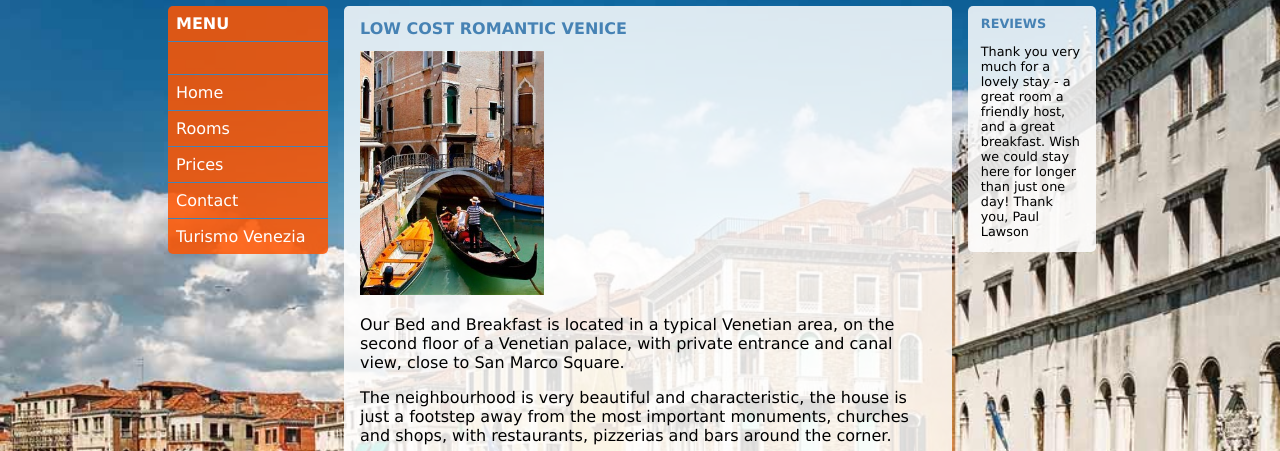
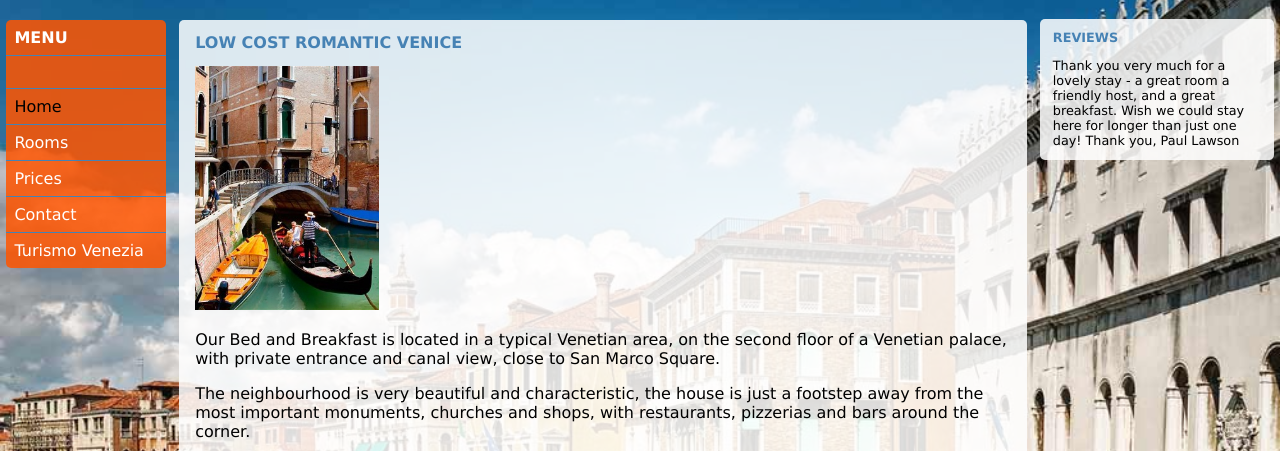
Before and after one commit to montik/rwd, a plain HTML site: page 2/bnb/index.html in a window 1280 px wide. Shown: the part 94-545 px from the top of the page. Drawn offline with Linux system fonts and the light colour scheme.

Commit message:
assignment 2

```diff
--- /dev/null
+++ b/2/bnb/flex.css
@@ -0,0 +1,33 @@
+#wrapper {
+	display: flex;
+	flex-wrap: wrap;
+	align-items: flex-start;
+}
+
+header {
+	flex-basis: 100%;
+}
+
+nav {
+	flex-basis: 100%;
+}
+@media all and (min-width: 60em) {
+  nav {
+		flex-basis: 10em;
+  }
+}
+
+main {
+  flex-basis: 20em;
+  flex-grow: 5;
+}
+@media all and (min-width: 35em) and (max-width: 60em) {
+  main {
+    order: 1;
+  }
+}
+
+aside {
+  flex-basis: 10em;
+  flex-grow: 1;
+}
--- a/2/bnb/index.html
+++ b/2/bnb/index.html
@@ -7,18 +7,19 @@
   <meta name="description" content="The best B&B in the whole Laguna!">
   <meta name="viewport" content="initial-scale=1, width=device-width">
   <link href="responsive-style.css" rel="stylesheet">
+  <link href="flex.css" rel="stylesheet">
 </head>
 
 <body>
 <div id="wrapper">
-  <header role="banner">
+  <header class="framed" role="banner">
     <h1>Canal View B&B</h1>
   </header>
 
-  <nav role="navigation">
+  <nav class="framed" role="navigation">
           <h2> Menu </h2>
           <ul>
-                  <li><a href="index.html">Home</a></li>
+                  <li class="current-page"><a href="index.html">Home</a></li>
                   <li><a href="rooms.html">Rooms</a></li>
                   <li><a href="prices.html">Prices</a></li>
                   <li><a href="contact.html">Contact</a></li>
@@ -26,7 +27,7 @@
           </ul>
   </nav>
 
-  <main class="whited" role="main">
+  <main class="framed whited" role="main">
           <section>
           <h2> Low cost romantic venice </h2>
           <img src="gondola.jpg" class="img-center img-small"  alt="Canal view from the street, just in front of our B&B! Two gondols and a very tipical venetian bridge in the morning light.">
@@ -39,7 +40,7 @@
           </section>
   </main>
 
-  <aside class="whited comment" role="complementary">
+  <aside class="framed whited comment" role="complementary">
           <h2> Reviews </h2>
           <p>Thank you very much for a lovely stay - a great room a friendly host, and a great breakfast. Wish we could stay here for longer than just one day! Thank you, Paul Lawson</p>
   </aside>
--- a/2/bnb/responsive-style.css
+++ b/2/bnb/responsive-style.css
@@ -1,5 +1,9 @@
+body {
+  box-sizing: border-box;
+}
+
 *, *:before, *:after {
- box-sizing: border-box;
+ box-sizing: inherit;
 }
 
 h1 {
@@ -33,43 +37,62 @@ h2 {
   max-width: 184px;
 }
 
+.whited {
+  background: hsla(0, 100%, 100%, .85);
+  border-radius: 5px;
+  padding: .01em 1em;
+}
+
+.framed {
+  margin: .3em .5%;
+}
+
 body {
-	margin: 0;
 	background-image: url(background.jpg);
 	background-repeat: no-repeat;
 	background-size: cover;
 	font-family: "Lucida Sans Unicode", "Lucida Grande", sans-serif;
+  margin: 0;
+}
+@media all and (max-width: 35em) {
+  body {
+    margin: 0 .3em;
+  }
 }
 
 #wrapper {
   width: 100%;
-  max-width: 60em;
-  margin: auto;
-  padding: 0 .5em;
-}
-
-header {
-	flex-basis: 100%;
+  max-width: 80em;
+  margin: 0 auto;
+  padding: 0;
 }
 
 nav {
-  height: 2em;
   overflow: hidden;
   background: hsla(20, 100%, 50%, .85);
   border-radius: 5px;
   padding: 0;
   margin-bottom: .8em;
+  text-align: center;
+  max-height: 2.1em;
+  transition: max-height 1s cubic-bezier(.45,.05,.55,.95);
+}
+@media all and (min-width: 35em) {
+  nav {
+    max-height: 200em;
+  }
+}
 
-	flex-basis: 100%;
+nav:hover, nav:active, nav:focus {
+  max-height: 200em;
 }
 
 @media all and (min-width: 60em) {
   nav {
     float: left;
     height: auto;
-    width: 10em;
-		flex-basis: 10em;
-    margin-right: 1em;
+    width: 13%;
+    text-align: left;
   }
 }
 
@@ -85,10 +108,31 @@ nav h2 {
   margin: .5em 0 2em 0;
   padding: 0 0 .5em .5em;
 }
+@media all and (min-width: 35em) and (max-width: 60em) {
+  nav h2 {
+    text-indent: 100%;
+    white-space: nowrap;
+    overflow: hidden;
+    height: 0;
+    margin: 0;
+    padding: 0;
+    border: 0;
+  }
+}
 
 nav li {
   padding: .5em;
   border-top: 1px solid steelblue;
+}
+@media all and (min-width: 35em) and (max-width: 60em) {
+  nav li {
+    display: inline-block;
+    border-top: 1px solid transparent;
+  }
+  nav li:hover, nav li:focus, nav li:active,
+  nav li.current-page{
+    border-top: 1px solid #bbb;
+  }
 }
 
 nav a {
@@ -96,14 +140,9 @@ nav a {
   text-decoration: none;
 }
 
-nav a:hover, nav a:focus {
+nav a:hover, nav a:focus, nav a:active,
+nav li.current-page a{
   color: black;
-}
-
-.whited {
-  background: hsla(0, 100%, 100%, .85);
-  border-radius: 5px;
-  padding: .01em 1em;
 }
 
 main {
@@ -113,26 +152,24 @@ main {
 @media all and (min-width: 35em) {
   main {
     float: left;
-    width: 78%;
-    margin-right: 2%;
+    width: 79%;
   }
 }
 @media all and (min-width: 60em) {
   main {
-    width: 38em;
-    margin-right: 1em;
+    width: 68%;
   }
 }
 
 @media all and (min-width: 35em) {
   aside {
     float: left;
-    width: 20%;
+    width: 19%;
   }
 }
 @media all and (min-width: 60em) {
   aside {
-    width: 10em;
+    width: 16%;
   }
 }
 
@@ -179,10 +216,3 @@ fieldset {
   border: 1px solid gray;
   margin: 20px 0 16px 20px;
 }
-
-/* flex */
-#wrapper {
-	display: flex;
-	flex-wrap: wrap;
-	align-items: flex-start;
-}
```
Also changed, not shown: 2/bnb/contact.html (+5 -4 lines), 2/bnb/prices.html (+5 -4 lines), 2/bnb/rooms.html (+5 -4 lines).
